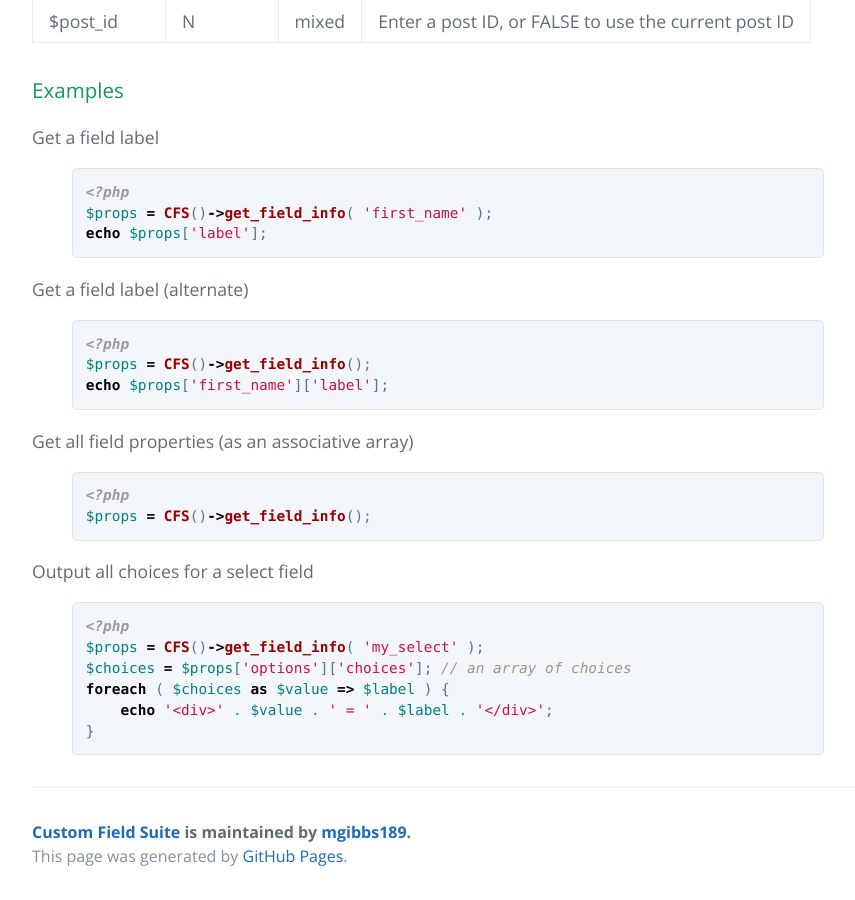
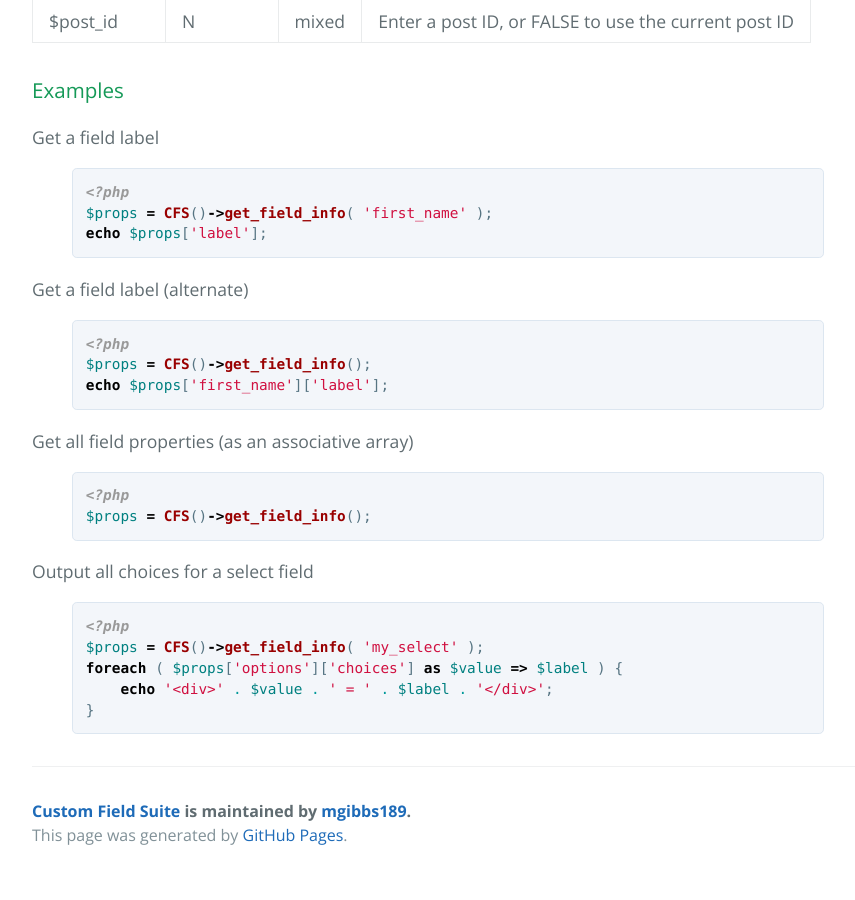
Before and after one commit to mgibbs189/custom-field-suite, a Jekyll site: the page built from api/get_field_info.md, in a window 1280 px wide and 900 px high, scrolled down 624 px. Shown: the whole window, without its empty margins (192-1047 px from the left). Built offline with Jekyll 4.4.1, drawn with Linux system fonts in a browser that asks for light colours; after the commit the page ends 1503 px from its top, so only the background shows below that.

Commit message:
Update get_field_info.md

```diff
--- a/api/get_field_info.md
+++ b/api/get_field_info.md
@@ -44,8 +44,7 @@ Output all choices for a select field
 {% highlight php %}
 <?php
 $props = CFS()->get_field_info( 'my_select' );
-$choices = $props['options']['choices']; // an array of choices
-foreach ( $choices as $value => $label ) {
+foreach ( $props['options']['choices'] as $value => $label ) {
     echo '<div>' . $value . ' = ' . $label . '</div>';
 }
 {% endhighlight %}
```
